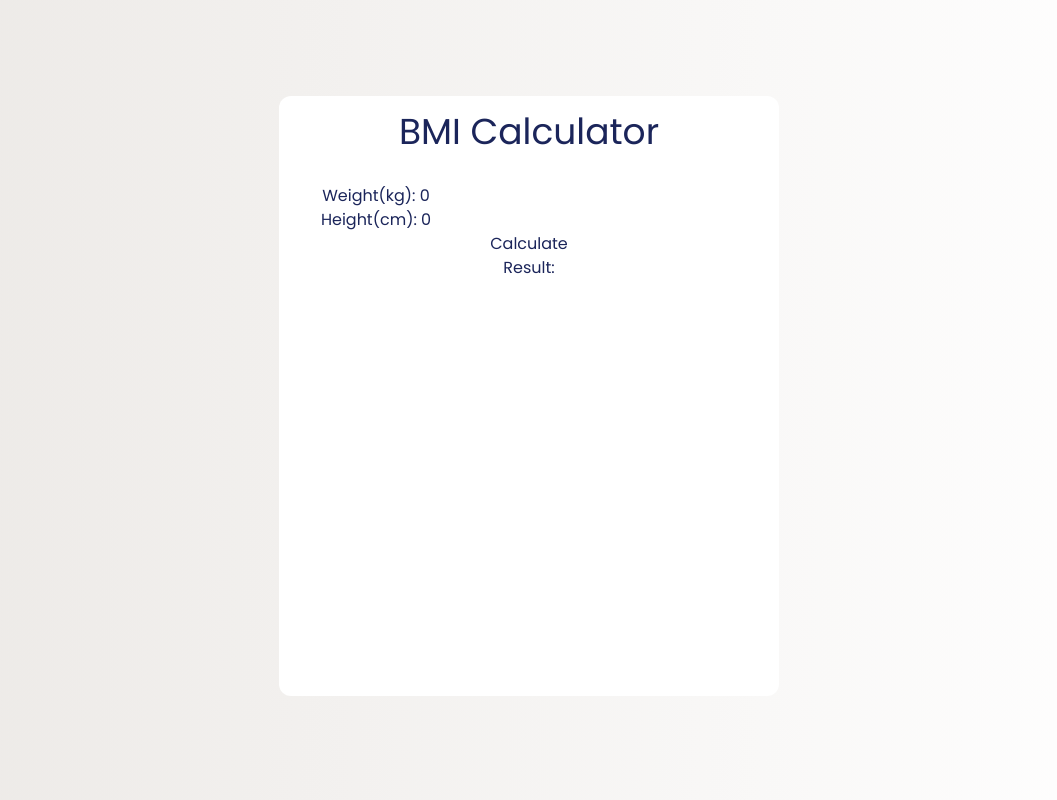
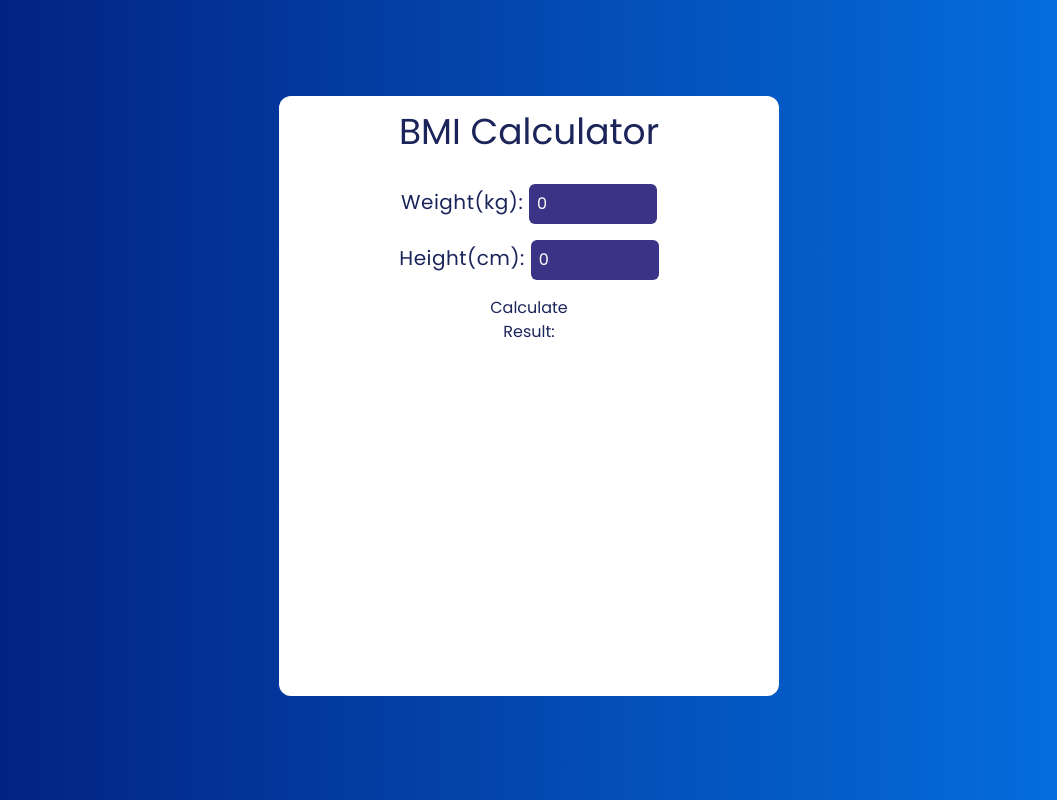
Before and after one commit to nesathanozturk/bmi-calculator, a React (Create React App) app: page / in a window 1280 px wide. Shown: the whole page, without its empty margins (111-1168 px from the left). Built offline with nearby package versions, Linux system fonts and the light colour scheme.

Commit message:
style: the style of the inputs are changed

```diff
--- a/src/components/Input/Input.js
+++ b/src/components/Input/Input.js
@@ -1,10 +1,10 @@
 function Input({ label, value, setValue }) {
   return (
     <div>
-      <label>{label}</label>
+      <label className="text-xl tracking-wide">{label}</label>
       <input
         type="text"
-        className=""
+        className="bg-[#3B3486] text-white w-32 mb-4 p-2 rounded-md focus:outline-none tracking-widest"
         value={value}
         onChange={(e) => setValue(e.target.value)}
       />
--- a/src/index.css
+++ b/src/index.css
@@ -10,8 +10,8 @@
     box-sizing: border-box;
   }
   body {
-    background: #ece9e6;
-    background: -webkit-linear-gradient(to left, #ffffff, #ece9e6);
-    background: linear-gradient(to left, #ffffff, #ece9e6);
+    background: #0575e6;
+    background: -webkit-linear-gradient(to right, #021b79, #0575e6);
+    background: linear-gradient(to right, #021b79, #0575e6);
   }
 }
```
